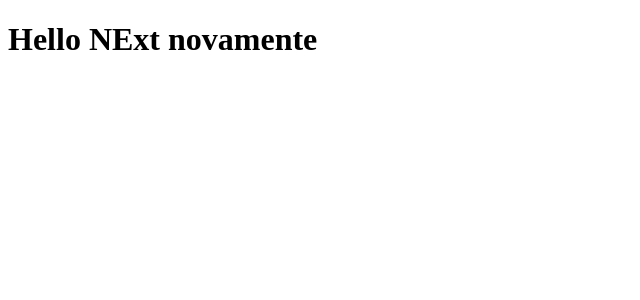
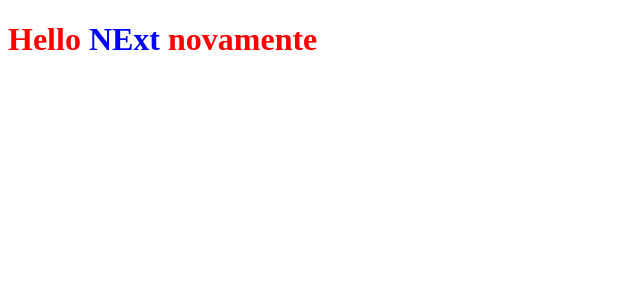
Before and after one commit to thihuli/ignews, a Next.js app: page / in a window 1280 px wide. Shown: the top 300 px of the page, without its empty margins (0-640 px from the left). Built offline with nearby package versions, Linux system fonts and the light colour scheme.

Commit message:
feat: add css modules and SASS

```diff
--- a/package.json
+++ b/package.json
@@ -11,7 +11,8 @@
   "dependencies": {
     "next": "12.1.6",
     "react": "18.1.0",
-    "react-dom": "18.1.0"
+    "react-dom": "18.1.0",
+    "sass": "^1.52.1"
   },
   "devDependencies": {
     "@types/node": "^17.0.35",
--- a/src/pages/index.tsx
+++ b/src/pages/index.tsx
@@ -1,7 +1,9 @@
+import styles from '../styles/home.module.scss'
+
 export default function Home() {
   return (
     <div>
-      <h1>Hello NExt novamente</h1>
+      <h1 className={styles.title}>Hello <strong>NExt</strong> novamente</h1>
     </div>
   )
 }
--- /dev/null
+++ b/src/styles/home.module.scss
@@ -0,0 +1,7 @@
+.title {
+  color: red;
+
+  strong {
+    color: blue;
+  }
+}
```
Also changed, not shown: 1 other file (tests, documents, lock files or other folders).
